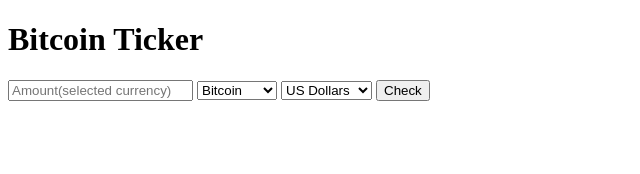
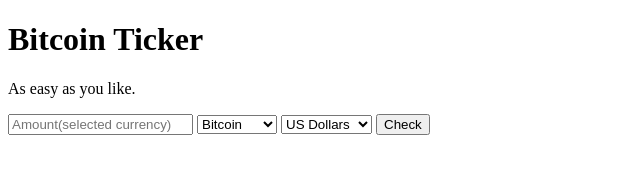
Before and after one commit to PiyushChauhan07/Bitcoin-Ticker, a website: page index.html in a window 1280 px wide. Shown: the whole page, without its empty margins (0-640 px from the left). Drawn offline with Linux system fonts and the light colour scheme.

Commit message:
Add description.

```diff
--- a/index.html
+++ b/index.html
@@ -6,6 +6,7 @@
   </head>
   <body>
     <h1>Bitcoin Ticker</h1>
+    <p>As easy as you like.</p>
     <form action="/" method="post">
       <input type="text" name="amount" placeholder = "Amount(selected currency)">
       <select name="crypto">
```
